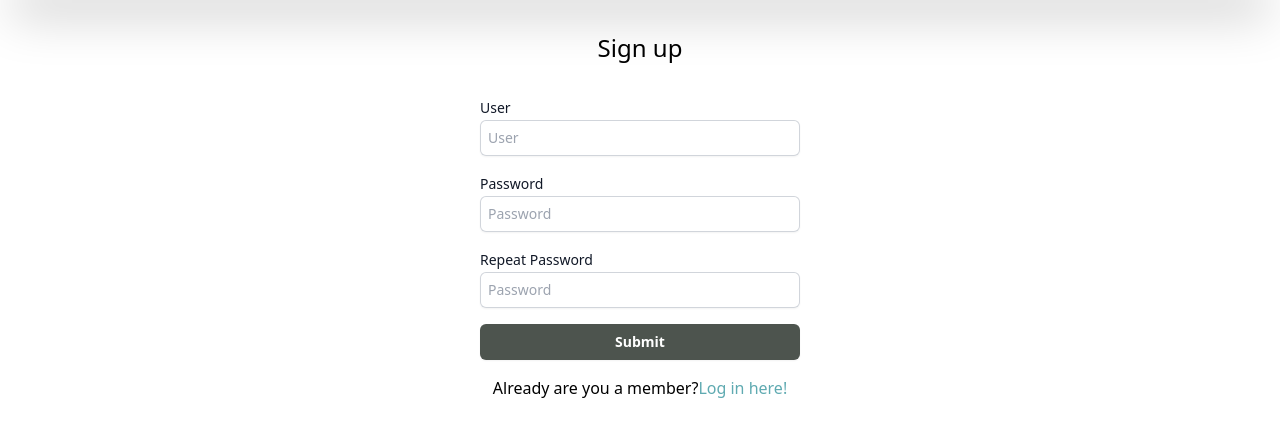
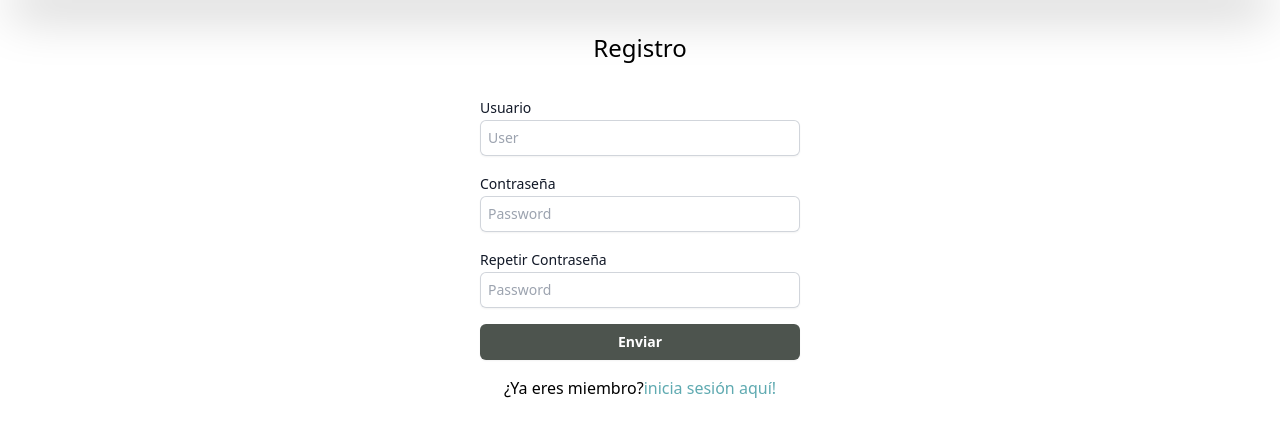
Before and after one commit to AltamiranoCristian/quizgame, a Django app: page /signup/ in a window 1280 px wide. Shown: the part 48-485 px from the top of the page. Run offline with Django 5.2, Linux system fonts and the light colour scheme; style sheets or scripts are compiled from the project's sources; some libraries are stand-ins or nearby versions.

Commit message:
Update signup.html

```diff
--- a/sqapp/templates/signup.html
+++ b/sqapp/templates/signup.html
@@ -1,27 +1,27 @@
 {% extends "core.html" %}
 {% block content %}
 <div class="mx-auto w-96 px-4 py-12 sm:px-6 sm:py-26 lg:max-w-7xl lg:px-8">
-        <h1 class="m-8 text-2xl text-center">Sign up</h1>
+        <h1 class="m-8 text-2xl text-center">Registro</h1>
         <form method="post">
             {% csrf_token %}
             <div class="my-4">
-                <label class="block text-sm font-medium leading-6 text-gray-900">User</label>
+                <label class="block text-sm font-medium leading-6 text-gray-900">Usuario</label>
                 <input type="text" name="username" class="block w-full rounded-md border-0 py-1.5 px-2 text-gray-900 shadow-sm ring-1 ring-inset ring-gray-300 placeholder:text-gray-400 focus:ring-2 focus:ring-inset focus:ring-corduroy-600 sm:text-sm sm:leading-6" placeholder="User" required>
             </div>
             <div class="my-4">
-                <label class="block text-sm font-medium leading-6 text-gray-900">Password</label>
+                <label class="block text-sm font-medium leading-6 text-gray-900">Contraseña</label>
                 <input type="password" name="password1" class="block w-full rounded-md border-0 py-1.5 px-2 text-gray-900 shadow-sm ring-1 ring-inset ring-gray-300 placeholder:text-gray-400 focus:ring-2 focus:ring-inset focus:ring-corduroy-600 sm:text-sm sm:leading-6" placeholder="Password" required>
             </div>
             <div class="my-4">
-                <label class="block text-sm font-medium leading-6 text-gray-900">Repeat Password</label>
+                <label class="block text-sm font-medium leading-6 text-gray-900">Repetir Contraseña</label>
                 <input type="password" name="password2" class="block w-full rounded-md border-0 py-1.5 px-2 text-gray-900 shadow-sm ring-1 ring-inset ring-gray-300 placeholder:text-gray-400 focus:ring-2 focus:ring-inset focus:ring-corduroy-600 sm:text-sm sm:leading-6" id="floatingInput" placeholder="Password" required>
 
             </div>
             {% comment %} {{formulario}} {% endcomment %}
-            <input class="flex w-full justify-center rounded-md bg-corduroy-600 px-3 py-1.5 text-sm font-semibold leading-6 text-white shadow-sm hover:bg-corduroy-500 focus-visible:outline focus-visible:outline-2 focus-visible:outline-offset-2 focus-visible:outline-corduroy-600" type="submit" value="Submit">
+            <input class="flex w-full justify-center rounded-md bg-corduroy-600 px-3 py-1.5 text-sm font-semibold leading-6 text-white shadow-sm hover:bg-corduroy-500 focus-visible:outline focus-visible:outline-2 focus-visible:outline-offset-2 focus-visible:outline-corduroy-600" type="submit" value="Enviar">
         </form>
-        <span class="flex w-full justify-center mt-4">Already are you a member?
-            <a class="text-blue-chill-400" href='/login'>Log in here!</a>
+        <span class="flex w-full justify-center mt-4">¿Ya eres miembro?
+            <a class="text-blue-chill-400" href='/login'>inicia sesión aquí!</a>
         </span>
 </div>
 <div class="fixed bottom-10 right-10 animate-pulse text-2xl">
```
